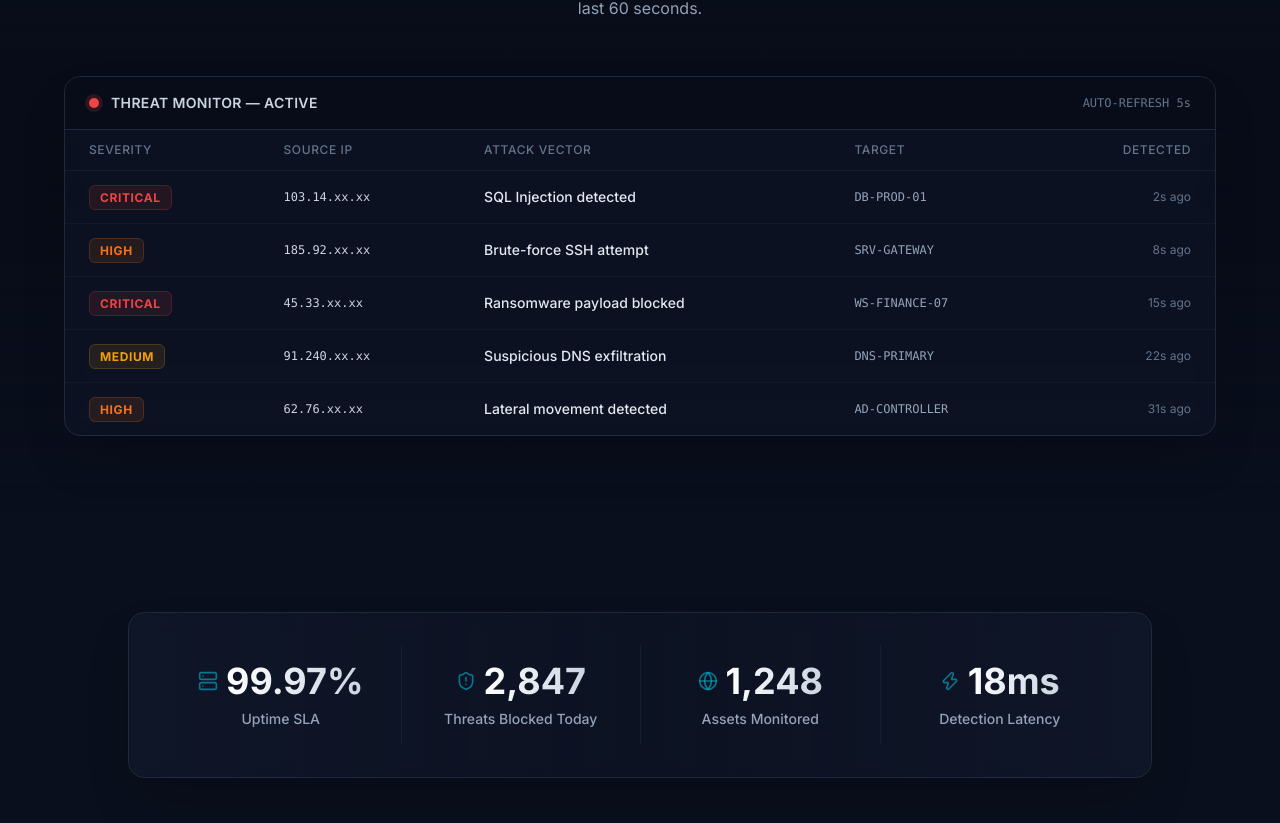
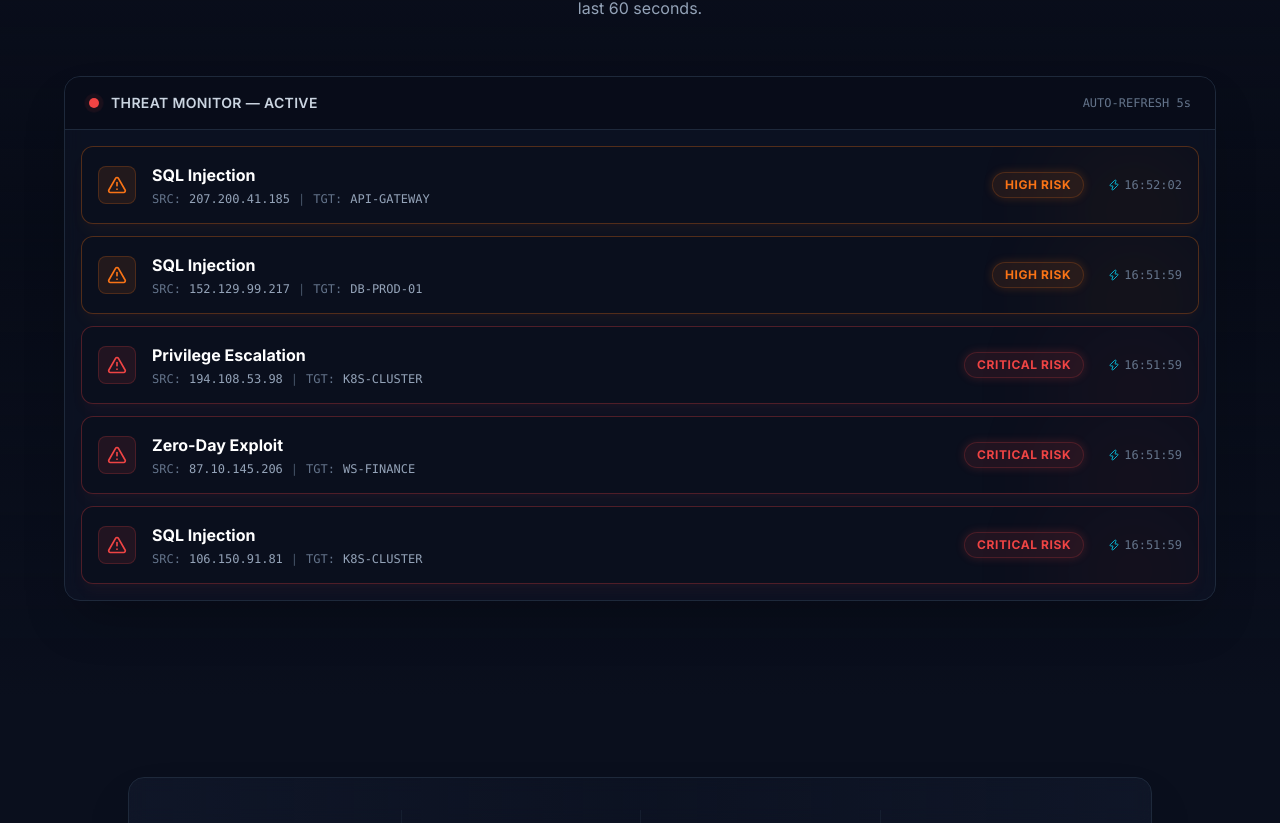
Before and after one commit to ppranaypatil14-ops/Cyber, a React (Vite) app: page / in a window 1280 px wide. Shown: the part 1977-2800 px from the top of the page. Built offline with nearby package versions, Linux system fonts and the light colour scheme.

Commit message:
feat: overhaul real-time threat feed with animated UI and live data simulation

```diff
--- a/src/pages/Home/index.tsx
+++ b/src/pages/Home/index.tsx
@@ -126,19 +126,49 @@ function StatCard({ value, suffix, label, icon: Icon }: any) {
 }
 
 /* ───────────── live threat feed ───────────── */
-const threats = [
-  { type: 'Critical', source: '103.14.xx.xx', attack: 'SQL Injection detected', target: 'DB-PROD-01', time: '2s ago' },
-  { type: 'High', source: '185.92.xx.xx', attack: 'Brute-force SSH attempt', target: 'SRV-GATEWAY', time: '8s ago' },
-  { type: 'Critical', source: '45.33.xx.xx', attack: 'Ransomware payload blocked', target: 'WS-FINANCE-07', time: '15s ago' },
-  { type: 'Medium', source: '91.240.xx.xx', attack: 'Suspicious DNS exfiltration', target: 'DNS-PRIMARY', time: '22s ago' },
-  { type: 'High', source: '62.76.xx.xx', attack: 'Lateral movement detected', target: 'AD-CONTROLLER', time: '31s ago' },
-];
+/* ───────────── live threat feed hook ───────────── */
+const ATTACK_VECTORS = ['SQL Injection', 'Ransomware Payload', 'DDoS Reflection', 'Cobalt Strike Beacon', 'Zero-Day Exploit', 'Privilege Escalation', 'Lateral Movement'];
+const TARGETS = ['DB-PROD-01', 'SRV-GATEWAY', 'WS-FINANCE', 'DNS-PRIMARY', 'AD-CONTROLLER', 'API-GATEWAY', 'K8S-CLUSTER'];
+const SEVERITIES = ['Critical', 'High', 'High', 'Medium']; // Weighted towards High/Critical
+
+function useLiveThreats(maxItems = 5) {
+  const [threats, setThreats] = useState<any[]>([]);
+
+  useEffect(() => {
+    // Initial seed
+    const initial = Array.from({ length: maxItems }).map(() => createRandomThreat());
+    setThreats(initial);
+
+    const interval = setInterval(() => {
+      setThreats(prev => {
+        const newThreat = createRandomThreat();
+        return [newThreat, ...prev].slice(0, maxItems);
+      });
+    }, 2500 + Math.random() * 2000); // Random interval between 2.5s and 4.5s
+
+    return () => clearInterval(interval);
+  }, [maxItems]);
+
+  return threats;
+}
+
+function createRandomThreat() {
+  const ip = `${Math.floor(Math.random() * 255)}.${Math.floor(Math.random() * 255)}.${Math.floor(Math.random() * 255)}.${Math.floor(Math.random() * 255)}`;
+  const vector = ATTACK_VECTORS[Math.floor(Math.random() * ATTACK_VECTORS.length)];
+  const target = TARGETS[Math.floor(Math.random() * TARGETS.length)];
+  const severity = SEVERITIES[Math.floor(Math.random() * SEVERITIES.length)];
+  const id = Math.random().toString(36).substring(7);
+  const time = new Date().toLocaleTimeString('en-US', { hour12: false, hour: 'numeric', minute: 'numeric', second: 'numeric' });
+
+  return { id, type: severity, source: ip, attack: vector, target, time };
+}
 
 /* ═══════════════════════════════════════════════
    MAIN HOME PAGE
    ═══════════════════════════════════════════════ */
 export default function HomePage() {
   const [mousePos, setMousePos] = useState({ x: 0, y: 0 });
+  const liveThreats = useLiveThreats(5);
 
   useEffect(() => {
     const handler = (e: MouseEvent) => setMousePos({ x: e.clientX, y: e.clientY });
@@ -291,37 +321,58 @@ export default function HomePage() {
               <span className="ml-auto text-xs text-slate-500 font-mono">AUTO-REFRESH 5s</span>
             </div>
             {/* Table */}
-            <div className="overflow-x-auto">
-              <table className="w-full text-left text-sm">
-                <thead>
-                  <tr className="border-b border-slate-800/60 text-slate-500 text-xs uppercase tracking-wider">
-                    <th className="px-6 py-3 font-medium">Severity</th>
-                    <th className="px-6 py-3 font-medium">Source IP</th>
-                    <th className="px-6 py-3 font-medium">Attack Vector</th>
-                    <th className="px-6 py-3 font-medium">Target</th>
-                    <th className="px-6 py-3 font-medium text-right">Detected</th>
-                  </tr>
-                </thead>
-                <tbody className="divide-y divide-slate-800/40">
-                  {threats.map((t, i) => (
-                    <tr key={i} className="hover:bg-slate-800/20 transition-colors group">
-                      <td className="px-6 py-4">
-                        <span className={`px-2.5 py-1 rounded-md text-xs font-bold uppercase tracking-wider ${
-                          t.type === 'Critical' ? 'bg-status-critical/10 text-status-critical border border-status-critical/20' :
-                          t.type === 'High' ? 'bg-status-high/10 text-status-high border border-status-high/20' :
-                          'bg-status-medium/10 text-status-medium border border-status-medium/20'
-                        }`}>
-                          {t.type}
-                        </span>
-                      </td>
-                      <td className="px-6 py-4 font-mono text-slate-300 text-xs">{t.source}</td>
-                      <td className="px-6 py-4 text-slate-200 font-medium">{t.attack}</td>
-                      <td className="px-6 py-4 text-slate-400 font-mono text-xs">{t.target}</td>
-                      <td className="px-6 py-4 text-right text-slate-500 text-xs">{t.time}</td>
-                    </tr>
-                  ))}
-                </tbody>
-              </table>
+            {/* Animated Feed */}
+            <div className="p-4 flex flex-col gap-3 min-h-[420px]">
+              {liveThreats.map((t, i) => (
+                <div
+                  key={t.id}
+                  className={`group relative overflow-hidden bg-cyber-dark border rounded-xl p-4 transition-all duration-500 ease-out flex flex-col md:flex-row md:items-center justify-between gap-4 shadow-lg
+                    ${t.type === 'Critical' ? 'border-status-critical/30 hover:border-status-critical/60 shadow-status-critical/5' :
+                      t.type === 'High' ? 'border-status-high/30 hover:border-status-high/60 shadow-status-high/5' :
+                      'border-status-medium/30 hover:border-status-medium/60 shadow-status-medium/5'}
+                  `}
+                  style={{
+                    animation: 'slideIn 0.5s cubic-bezier(0.16, 1, 0.3, 1) forwards',
+                  }}
+                >
+                  {/* Glowing background blob */}
+                  <div className={`absolute top-0 right-0 w-32 h-32 blur-3xl opacity-10 rounded-full pointer-events-none transition-opacity group-hover:opacity-20
+                    ${t.type === 'Critical' ? 'bg-status-critical' : t.type === 'High' ? 'bg-status-high' : 'bg-status-medium'}
+                  `} />
+
+                  <div className="flex items-center gap-4 z-10 w-full md:w-auto">
+                    <div className={`p-2 rounded-lg border ${
+                      t.type === 'Critical' ? 'bg-status-critical/10 border-status-critical/20 text-status-critical' :
+                      t.type === 'High' ? 'bg-status-high/10 border-status-high/20 text-status-high' :
+                      'bg-status-medium/10 border-status-medium/20 text-status-medium'
+                    }`}>
+                      <AlertTriangle className="w-5 h-5" />
+                    </div>
+                    <div>
+                      <h4 className="text-white font-bold text-sm md:text-base">{t.attack}</h4>
+                      <p className="text-slate-400 text-xs font-mono mt-1 flex items-center gap-2">
+                        <span className="text-slate-500">SRC:</span> {t.source}
+                        <span className="text-slate-600">|</span>
+                        <span className="text-slate-500">TGT:</span> {t.target}
+                      </p>
+                    </div>
+                  </div>
+
+                  <div className="flex items-center gap-6 z-10 w-full md:w-auto justify-between md:justify-end border-t md:border-t-0 border-slate-800/50 pt-3 md:pt-0">
+                    <span className={`px-3 py-1 rounded-full text-xs font-bold uppercase tracking-wider border ${
+                        t.type === 'Critical' ? 'bg-status-critical/10 text-status-critical border-status-critical/20 shadow-[0_0_10px_rgba(239,68,68,0.2)]' :
+                        t.type === 'High' ? 'bg-status-high/10 text-status-high border-status-high/20 shadow-[0_0_10px_rgba(249,115,22,0.2)]' :
+                        'bg-status-medium/10 text-status-medium border-status-medium/20'
+                      }`}>
+                        {t.type} Risk
+                    </span>
+                    <span className="text-slate-500 font-mono text-xs flex items-center gap-1">
+                      <Zap className="w-3 h-3 text-cyber-cyan" />
+                      {t.time}
+                    </span>
+                  </div>
+                </div>
+              ))}
             </div>
           </div>
         </div>
@@ -437,6 +488,10 @@ export default function HomePage() {
           0%, 100% { opacity: 0.1; }
           50% { opacity: 0.35; }
         }
+        @keyframes slideIn {
+          from { opacity: 0; transform: translateY(-20px) scale(0.98); }
+          to { opacity: 1; transform: translateY(0) scale(1); }
+        }
       `}</style>
     </div>
   );
```
